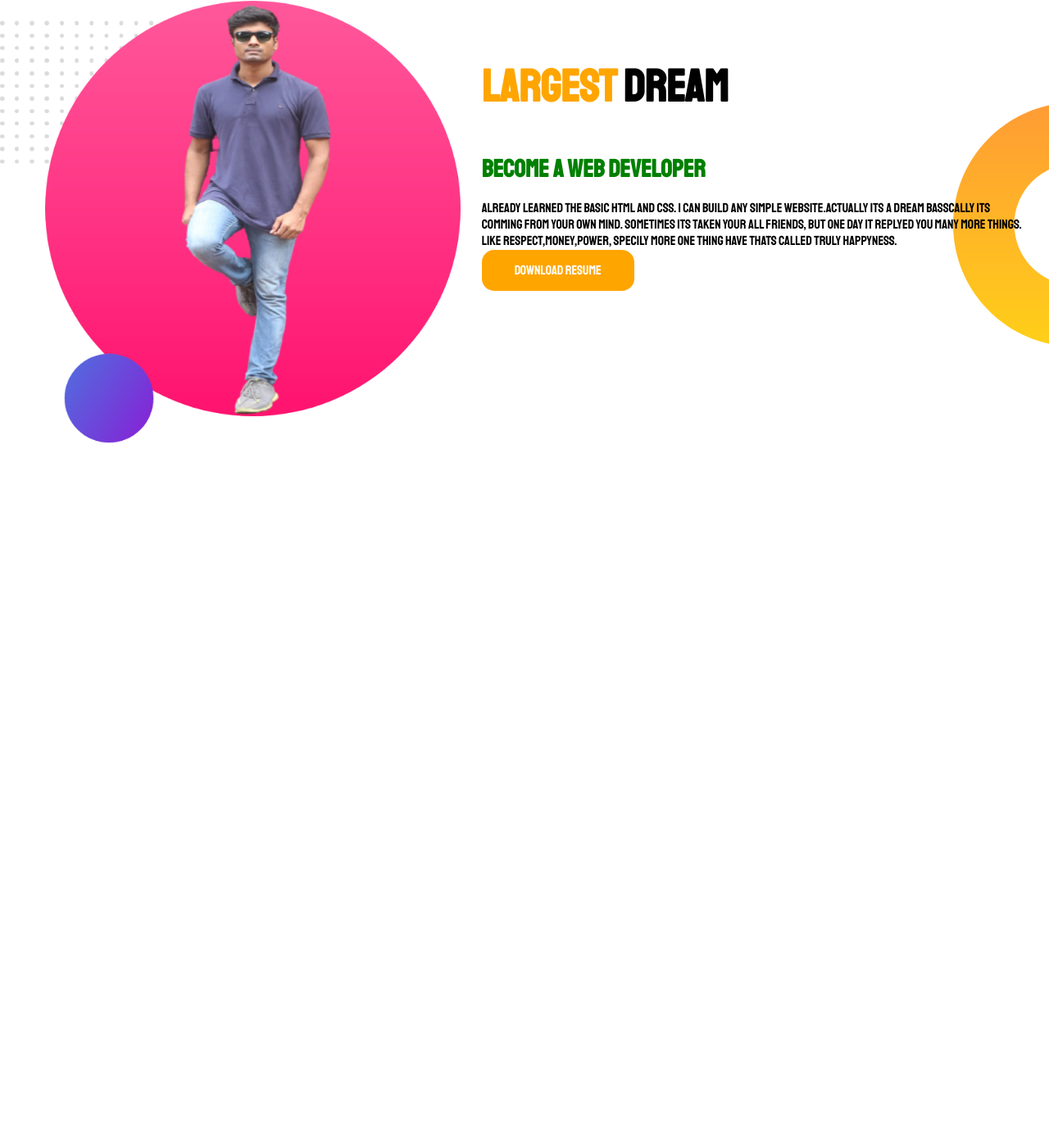
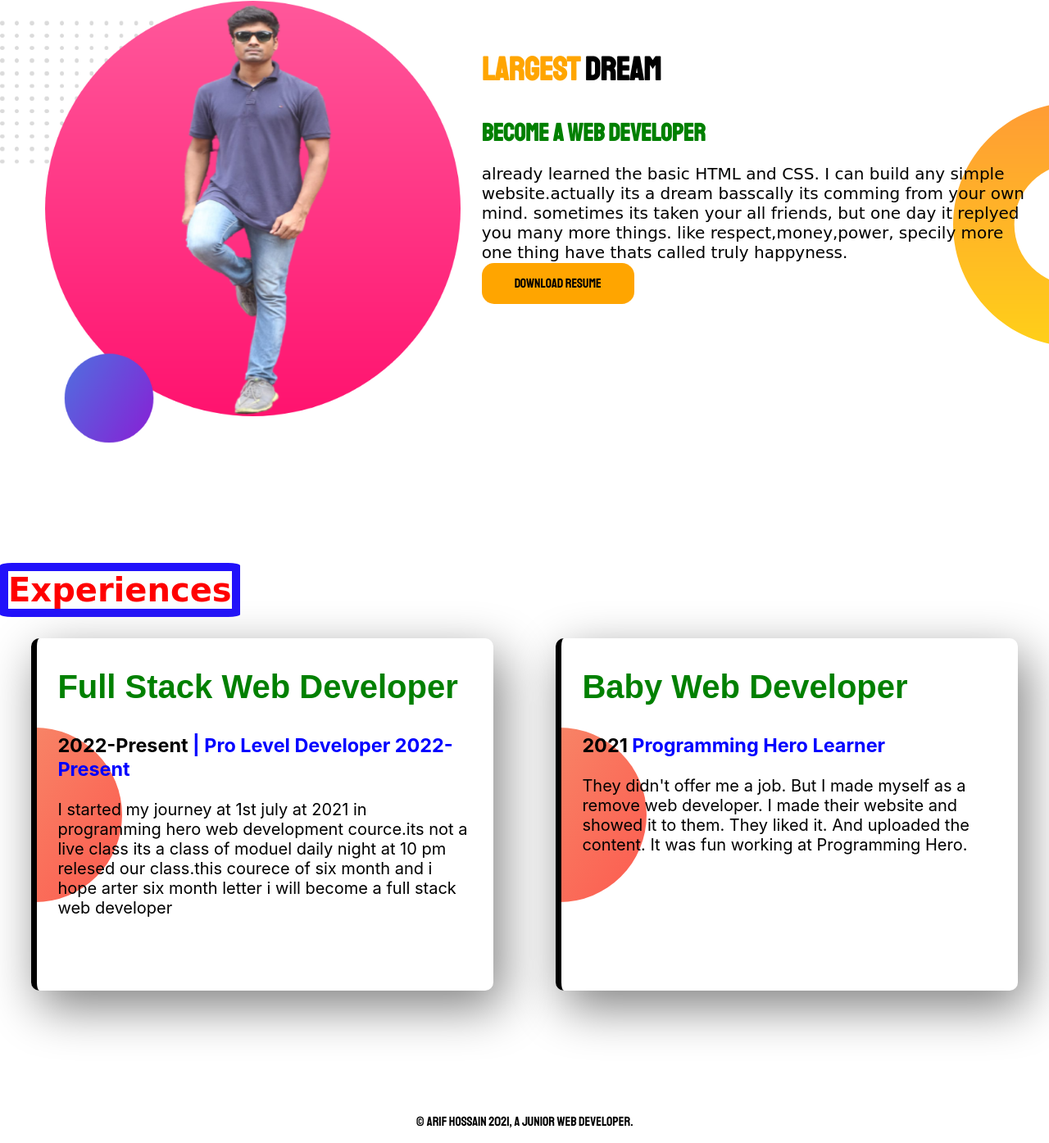
Before and after one commit to Arifhossain157848/developer-portfolio, a plain HTML site: page index.html in a window 1280 px wide. Shown: the part 755-2150 px from the top of the page at 82% size. Before the commit the page ends 1451 px from the top, so only its background shows below. Drawn offline with Linux system fonts and the light colour scheme.

Commit message:
first created web

```diff
--- a/index.html
+++ b/index.html
@@ -14,20 +14,22 @@
 </head>
 
 <body>
-    <section class="regular-redy">
+    <section class="regular-redy flexible-container">
         <div class="half-widht">
-            <h1>Welcome <span class="color-bash">To</span> </h1>
+            <h1> <span class="wel-come"> Welcome</span> <span class="color-bash">To</span> </h1>
             <h1><span class="master-mind">Arif Hossain</span> World!</h1>
 
             <h3><span class="very-soon">Junior Web Developer</span></h3>
-            <p>When i was student than i had a good singer.than i thought one day maybe i
+            <p> <span class="rock-hok">When i was student than i had a good singer.than i thought one day maybe
+                    i
                     become a singer,but i realized
                     this Occupation
                     is not matching with my family.than i desided i just become a pailot but than my family faced
                     financital
                     problem.than i was too much frustited.suddenly i was browsing youtube.than i see Mr.jhankar mahabub
                     sir
-                tutarial.than i desided i just doing it properly for become an profetional web developer</span> </p>
+                    tutarial.than i desided i just doing it properly for become an profetional web developer</span>
+                </span> </p>
             <a class="link-button" target="_blank" href="https://github.com/arif157848">Here Me</a>
         </div>
 
@@ -37,21 +39,53 @@
         </div>
 
     </section>
-    <section class="taste-big">
+    <section class="taste-big flexible-container">
         <div>
             <img src="images/outstanding.png" height="540px" weight="540px" alt="">
         </div>
         <div class="half-widht">
             <h1><span class="ultra-push">Largest</span> Dream</h1>
             <h3> <span class="core-lock">Become a web developer</span> </h3>
-            <p> already learned the basic HTML and CSS. I can build any simple website.actually its a dream basscally
-                its comming from your own mind. sometimes its taken your all friends, but one day it replyed you many
-                more things. like respect,money,power, specily more one thing have thats called truly happyness.</p>
+            <p> <span class="you-got">already learned the basic HTML and CSS. I can build any simple
+                    website.actually its a dream basscally
+                    its comming from your own mind. sometimes its taken your all friends, but one day it replyed you
+                    many
+                    more things. like respect,money,power, specily more one thing have thats called truly
+                    happyness.</span> </p>
             <a class="link-button" target="blank" href="">DOWNLOAD RESUME</a>
 
         </div>
 
     </section>
+    <section class="ultimate-work">
+        <h1> <span class="red-cut">Experiences</span> </h1>
+        <div id="web-dev-experience" class="flexible-container">
+            <div id="full-stack" class="experiences-item">
+                <h2> <span class="for-cat">Full Stack Web Developer</span> </h2>
+                <h3> <span class="new-look">2022-Present</span> <span class="disk-core">| Pro Level Developer
+                        2022-Present</span>
+                </h3>
+                <p>I started my journey at 1st july at 2021 in programming hero web development cource.its not a live
+                    class
+                    its a class of moduel daily night at 10 pm relesed our class.this courece of six month and i hope
+                    arter
+                    six month letter i will become a full stack web developer</p>
+
+            </div>
+            <div id="baby-club" class="experiences-item">
+                <h1> <span class="for-cat">Baby Web Developer</span> </h1>
+                <h3 class="new-look">2021 <span class="disk-core">Programming Hero Learner</span> </h3>
+                <p>They didn't offer me a job. But I made myself as a remove web developer. I made their website and
+                    showed
+                    it to them. They liked it. And uploaded the content. It was fun working at Programming Hero.</p>
+
+            </div>
+
+        </div>
+    </section>
+    <footer>
+        <p>© Arif Hossain 2021, a Junior Web Developer.</p>
+    </footer>
 </body>
 
 </html>
--- a/style.css
+++ b/style.css
@@ -3,19 +3,27 @@ body{
     margin: 0;
 }
  h1{
-     font-size:55px;
+     font-size:40px;
  }
+ h2{
+     font-size:40px ;
+ }
+
+
  .master-mind{
      color: red;
+     font-size: 40px;
  }
  .color-bash{
      color:orange;
+     font-size: 50px;
  }
  .very-soon{
      font-size:30px;
      color:green;
  }
- section{
+
+ .flexible-container{
     display:flex;
     margin-bottom: 150px;
  }
@@ -28,11 +36,12 @@ body{
  }
  .link-button{
      text-decoration: none;
-    background-color: orange;
-     color:white;
+    background-color:orange;
+     color:black;
      padding: 15px 40px;
      margin: solid;
      border-radius: 15px;
+     background-image: linear-gradient(orange green);
 
  }
  .regular-redy{
@@ -56,6 +65,71 @@ body{
       color: green;
       font-size: 30px ;
   }
-  section{
+  .section{
       display:flex;
   }
+ .new-look{
+     color:black;
+
+ }
+  .disk-core{
+      color: blue;
+  }
+  .for-cat{
+       color:green;
+      font-family:sans-serif;
+  }
+  .red-cut{
+    border-radius: 15px;
+    border: 10px solid rgb(33, 17, 250);
+      color:red;
+      font:bolder;
+      font-size:40px;
+      font-family: cursive;
+      border-radius: 5%;
+
+
+
+  }
+  .experiences-item{
+      background-image: url(images/exp-bg.png);
+      background-repeat: no-repeat;
+      background-position: left;
+      border-radius: 10px;
+      width: 550px;
+      height: 430px;
+      margin-left: 3%;
+      margin-right: 3%;
+      padding-left: 25px;
+      padding-right: 25px;
+      box-shadow: 10px 20px 60px gray;
+      font-size: 20px;
+      font-family:-apple-system, BlinkMacSystemFont, 'Segoe UI', Roboto, Oxygen, Ubuntu, Cantarell, 'Open Sans', 'Helvetica Neue', sans-serif;
+
+  }
+  .rock-hok{
+      font-size: 20px;
+      font-family:cursive;
+  }
+  .you-got{
+    font-size: 20px;
+    font-family:cursive;
+
+ }
+  #baby-club{
+      border-left: 7px solid;
+      background-image: linear-gradient(blue yellow green);
+      border-image-slice: 1;
+  }
+  #full-stack{
+    border-left: 7px solid;
+    background-image: linear-gradient(blue yellow green);
+    border-image-slice: 1;
+
+  }
+  footer p{
+      text-align: center;
+  }
+  .wel-come{
+      font-size: 50px;
+  }
```
Lines whose indentation alone changed are shown as unchanged.
